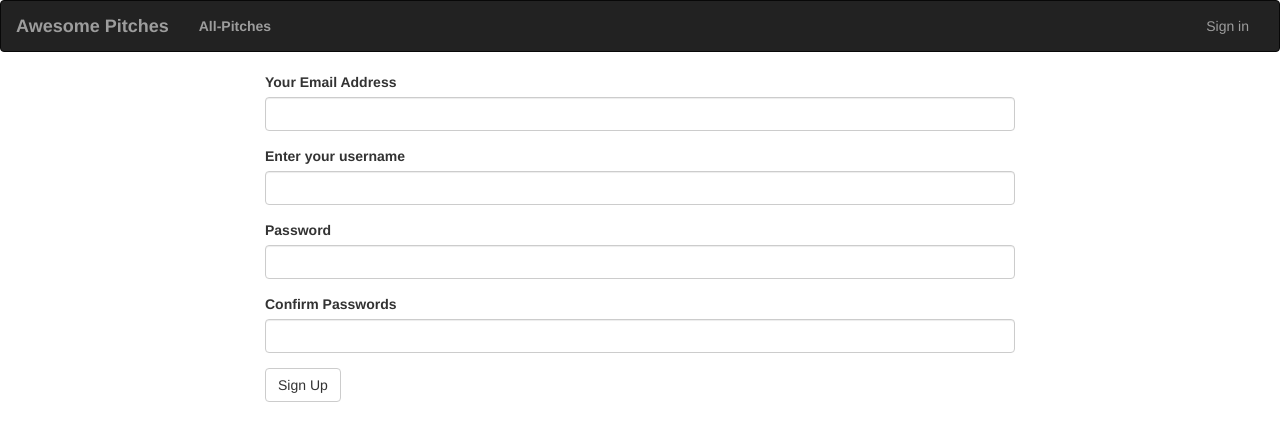
After one commit to kema-ray/Awesome-Pitches, a Flask app: page /authenticate/register in a window 1280 px wide. The commit adds this page. Shown: the top 441 px of the page. Run offline with Flask 2, Linux system fonts and the light colour scheme; some libraries are stand-ins or nearby versions.

```diff
--- a/app/auth/__init__.py
+++ b/app/auth/__init__.py
@@ -2,4 +2,4 @@ from flask import Blueprint
 
 auth = Blueprint('auth',__name__)
 
-from . import views
+from . import views,forms
--- /dev/null
+++ b/app/auth/forms.py
@@ -0,0 +1,26 @@
+from flask_wtf import FlaskForm
+from wtforms import StringField,PasswordField,SubmitField,ValidationError,BooleanField
+from wtforms.validators import InputRequired,Email,EqualTo
+from ..models import User
+
+class RegistrationForm(FlaskForm):
+    email = StringField('Your Email Address',validators=[InputRequired(),Email()])
+    username = StringField('Enter your username',validators = [InputRequired()])
+    password = PasswordField('Password',validators = [InputRequired(), EqualTo('password_confirm',
+    message = 'Passwords must match')])
+    password_confirm = PasswordField('Confirm Passwords',validators = [InputRequired()])
+    submit = SubmitField('Sign Up')
+
+    def validate_email(self,data_field):
+        if User.query.filter_by(email =data_field.data).first():
+            raise ValidationError('There is an account with that email')
+
+    def validate_username(self,data_field):
+        if User.query.filter_by(username = data_field.data).first():
+            raise ValidationError('That username is taken')
+
+class LoginForm(FlaskForm):
+    email = StringField('Your Email Address',validators=[InputRequired(),Email()])
+    password = PasswordField('Password',validators =[InputRequired()])
+    remember = BooleanField('Remember me')
+    submit = SubmitField('Sign In')
--- a/app/auth/views.py
+++ b/app/auth/views.py
@@ -1,6 +1,37 @@
-from flask import render_template
+from flask import render_template,redirect,url_for,flash,request
 from . import auth
+from ..models import User
+from .forms import RegistrationForm,LoginForm
+from flask_login import login_user,logout_user,login_required
+from .. import db
 
-@auth.route('/login')
+@auth.route('/login',methods=['GET','POST'])
 def login():
-    return render_template('auth/login.html')
+    login_form = LoginForm()
+    if login_form.validate_on_submit():
+        user = User.query.filter_by(email = login_form.email.data).first()
+        if user is not None and user.verify_password(login_form.password.data):
+            login_user(user,login_form.remember.data)
+            return redirect(request.args.get('next') or url_for('main.index'))
+
+        flash('Invalid username or Password')
+
+    title = "Pitch login"
+    return render_template('auth/login.html',login_form = login_form,title=title)
+
+@auth.route('/register',methods = ["GET","POST"])
+def register():
+    form = RegistrationForm()
+    if form.validate_on_submit():
+        user = User(email = form.email.data, username = form.username.data,password = form.password.data)
+        db.session.add(user)
+        db.session.commit()
+        return redirect(url_for('auth.login'))
+    title = "New Account"
+    return render_template('auth/register.html',registration_form = form)
+
+@auth.route('/logout')
+@login_required
+def logout():
+    logout_user()
+    return redirect(url_for("main.index"))
--- /dev/null
+++ b/app/templates/auth/register.html
@@ -0,0 +1,17 @@
+{% extends 'base.html'%}
+{% import 'bootstrap/wtf.html' as wtf%}
+
+{% block content %}
+<div class="container">
+<div class="row">
+<div class="col-md-2"> </div>
+<div class="col-md-8">
+
+{{wtf.quick_form(registration_form)}}
+
+</div>
+<div class="col-md-2"></div>
+</div>
+</div>
+
+{% endblock%}
--- a/app/templates/navbar.html
+++ b/app/templates/navbar.html
@@ -12,6 +12,15 @@
         <div class="navbar-collapse collapse">
             <ul class="nav navbar-nav">
                 <li><a href="/"><strong>All-Pitches</strong></a></li>
+            </ul>
+            <ul class="nav navbar-nav navbar-right">
+                {% if current_user.is_authenticated %}
+                <li style="color:white;padding:15px;">{{current_user.username}}</li>
+                <li><a href="{{url_for('auth.logout')}}">Sign out</a></li>
+                {% else %}
+                <li><a href="{{url_for('auth.login')}}">Sign in</a></li>
+                {%endif%}
+            </ul>
         </div>
 
     </div>
```
Also changed, not shown: app/models.py (+3 -6 lines), app/templates/auth/login.html (+24 -1 lines), migrations/versions/94aac47efd70_fourth_migration.py (added, +30 -0 lines).
